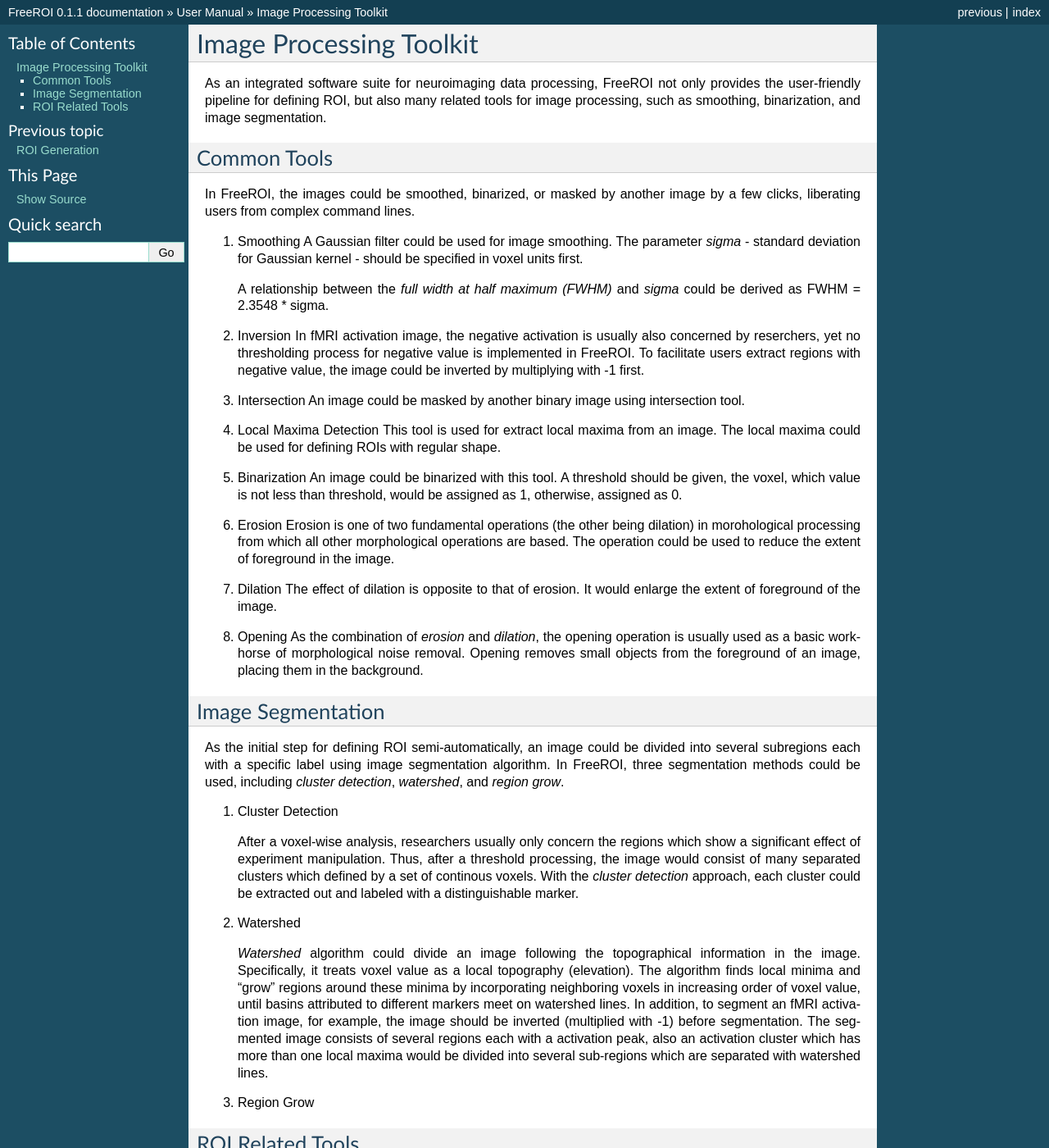
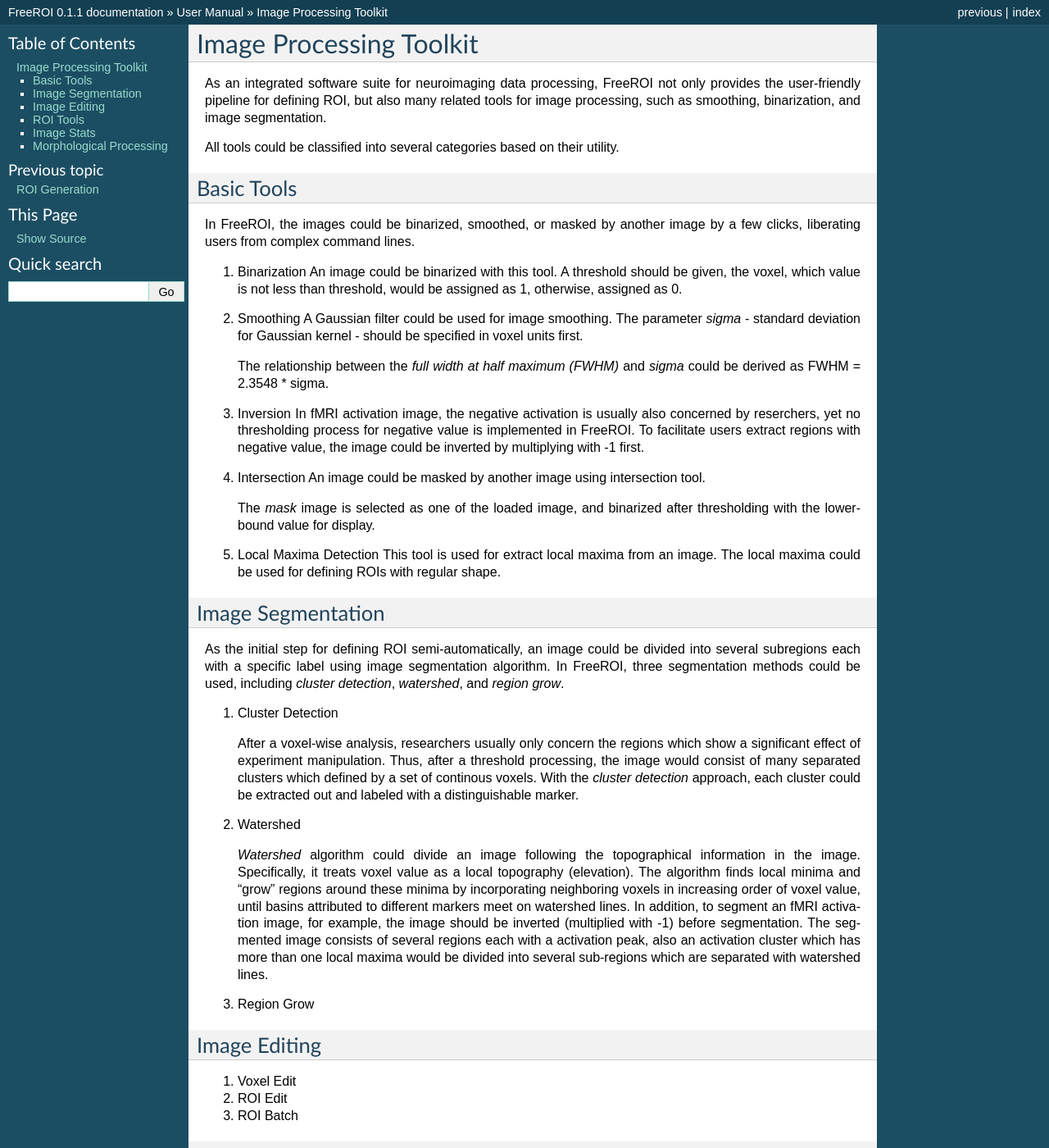
Before and after one commit to liuzhaoguo/FreeROI, a Sphinx documentation site: the page built from doc/user_manual/toolkit.rst, in a window 1280 px wide and 1400 px high. Shown: the whole window at 82% size. Built offline with Sphinx 7.4.7, drawn with Linux system fonts in a browser that asks for light colours; formulas are drawn with MathJax 3; some of the changed text lies outside the part shown.

Commit message:
update user doc

```diff
--- a/doc/user_manual/toolkit.rst
+++ b/doc/user_manual/toolkit.rst
@@ -8,18 +8,26 @@ not only provides the user-friendly pipeline for defining ROI, but also many
 related tools for image processing, such as smoothing, binarization, and
 image segmentation.
 
-Common Tools
-------------
+All tools could be classified into several categories based on their
+utility.
 
-In FreeROI, the images could be smoothed, binarized, or masked by another image
+Basic Tools
+-----------
+
+In FreeROI, the images could be binarized, smoothed, or masked by another image
 by a few clicks, liberating users from complex command lines.
 
-1. Smoothing
+1. Binarization
+   An image could be binarized with this tool. A threshold should be given,
+   the voxel, which value is not less than threshold, would be assigned as 1,
+   otherwise, assigned as 0.
+
+#. Smoothing
    A Gaussian filter could be used for image smoothing. The parameter *sigma*
    - standard deviation for Gaussian kernel - should be specified in voxel
    units first.
 
-   A relationship between the *full width at half maximum (FWHM)* and *sigma*
+   The relationship between the *full width at half maximum (FWHM)* and *sigma*
    could be derived as FWHM = 2.3548 * sigma.
 
 #. Inversion
@@ -29,32 +37,14 @@ by a few clicks, liberating users from complex command lines.
    image could be inverted by multiplying with -1 first.
 
 #. Intersection
-   An image could be masked by another binary image using intersection tool.
+   An image could be masked by another image using intersection tool.
+
+   The `mask` image is selected as one of the loaded image, and binarized after
+   thresholding with the lower-bound value for display.
 
 #. Local Maxima Detection
    This tool is used for extract local maxima from an image. The local maxima
    could be used for defining ROIs with regular shape.
-
-#. Binarization
-   An image could be binarized with this tool. A threshold should be given,
-   the voxel, which value is not less than threshold, would be assigned as 1,
-   otherwise, assigned as 0.
-
-#. Erosion
-   Erosion is one of two fundamental operations (the other being dilation) in
-   morohological processing from which all other morphological operations are
-   based. The operation could be used to reduce the extent of foreground in the
-   image.
-
-#. Dilation
-   The effect of dilation is opposite to that of erosion. It would enlarge the
-   extent of foreground of the image.
-
-#. Opening
-   As the combination of *erosion* and *dilation*, the opening operation is
-   usually used as a basic workhorse of morphological noise removal. Opening
-   removes small objects from the foreground of an image, placing them in the
-   background.
 
 Image Segmentation
 ------------------
@@ -89,9 +79,21 @@ including *cluster detection*, *watershed*, and *region grow*.
 
 #. Region Grow
 
+Image Editing
+-------------
 
-ROI Related Tools
+1. Voxel Edit
+
+#. ROI Edit
+
+#. ROI Batch
+
+
+ROI Tools
 -----------------------
+
+This set of tools are designed for ROI defination, merging, edge detection,
+and several other utility.
 
 1. Merging
 
@@ -103,4 +105,27 @@ ROI Related Tools
 
 #. ROI to Surface
 
-#. Statistics
+Image Stats
+-----------
+
+1. Statistics
+
+
+Morphological Processing
+------------------------
+
+1. Erosion
+   Erosion is one of two fundamental operations (the other being dilation) in
+   morohological processing from which all other morphological operations are
+   based. The operation could be used to reduce the extent of foreground in the
+   image.
+
+#. Dilation
+   The effect of dilation is opposite to that of erosion. It would enlarge the
+   extent of foreground of the image.
+
+#. Opening
+   As the combination of *erosion* and *dilation*, the opening operation is
+   usually used as a basic workhorse of morphological noise removal. Opening
+   removes small objects from the foreground of an image, placing them in the
+   background.
```
